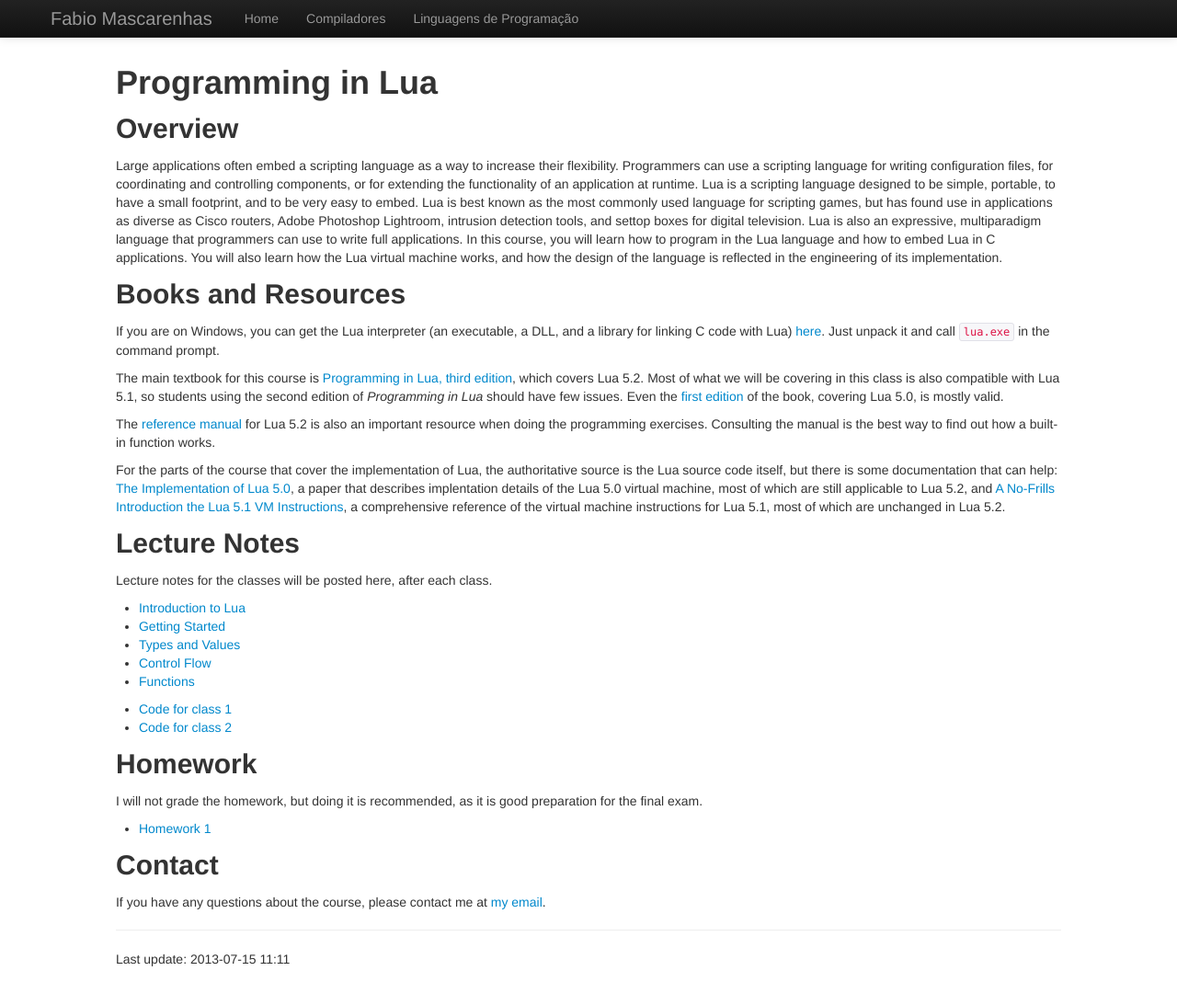
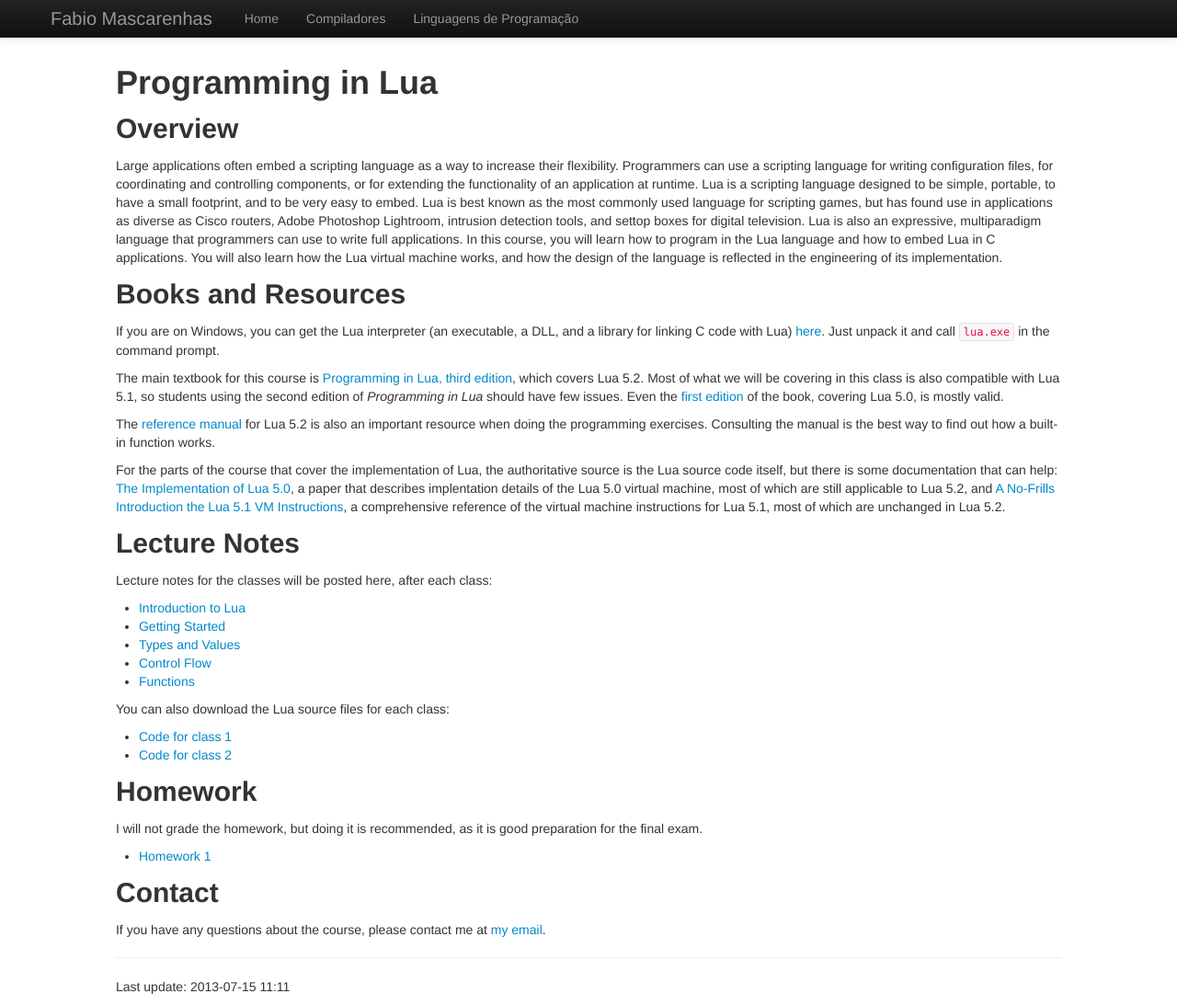
Before and after one commit to fabiomascarenhas/fabiomascarenhas.github.com, a Jekyll site: the page built from lua/index.md, in a window 1280 px wide and 1093 px high. Shown: the whole window at 92% size. Built offline with Jekyll 4.4.1, drawn with Linux system fonts in a browser that asks for light colours.

Commit message:
lua class notes

```diff
--- a/lua/index.md
+++ b/lua/index.md
@@ -50,13 +50,15 @@ unchanged in Lua 5.2.
 Lecture Notes
 -------------
 
-Lecture notes for the classes will be posted here, after each class.
+Lecture notes for the classes will be posted here, after each class:
 
 * [Introduction to Lua](00Introduction.pdf)
 * [Getting Started](01GettingStarted.pdf)
 * [Types and Values](02Types.pdf)
 * [Control Flow](03ControlFlow.pdf)
 * [Functions](04Functions.pdf)
+
+You can also download the Lua source files for each class:
 
 * [Code for class 1](class1.zip)
 * [Code for class 2](class2.zip)
```
